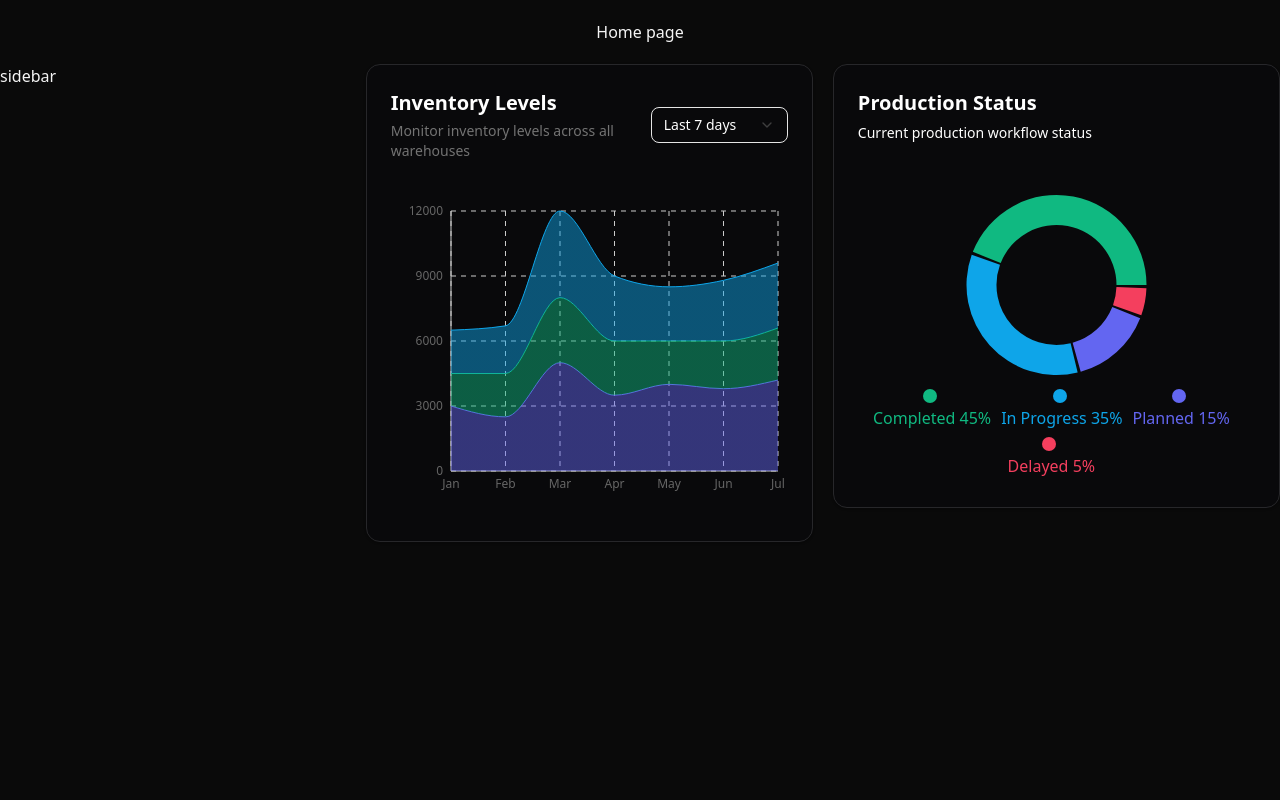
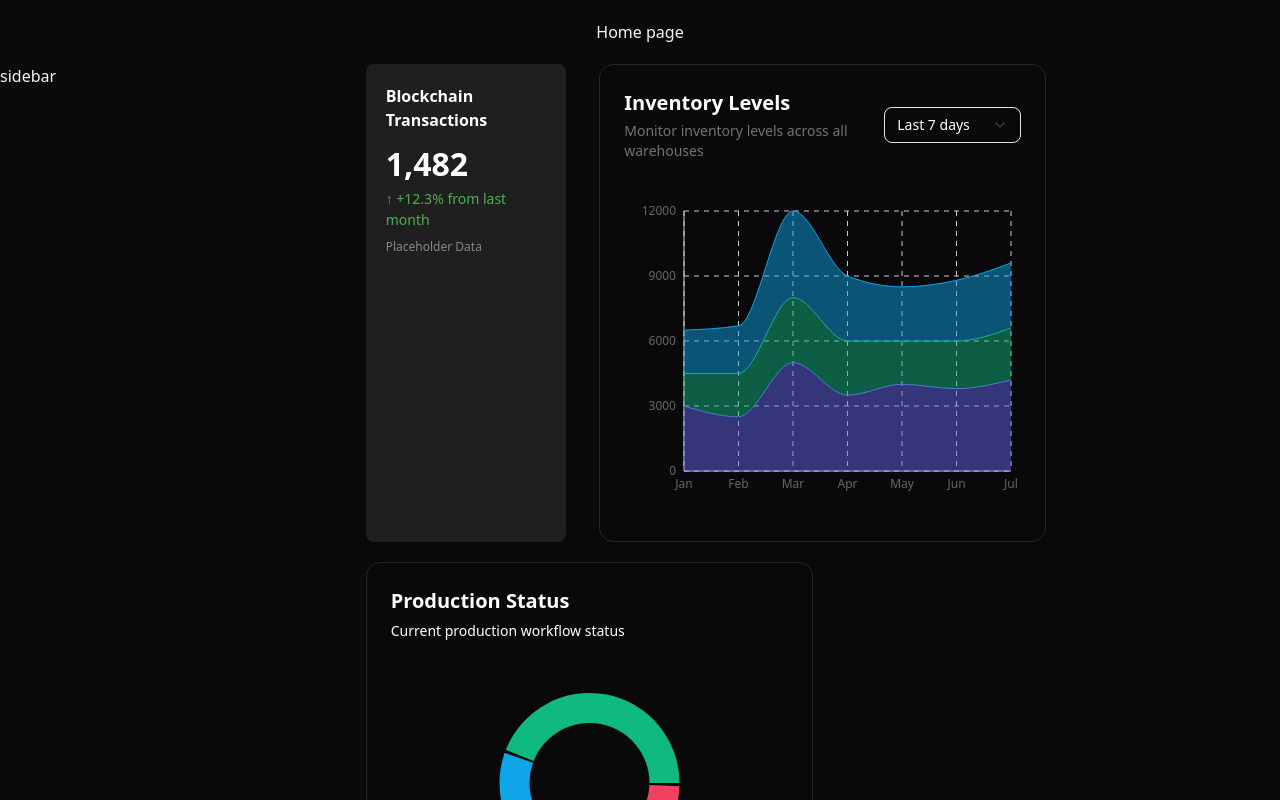
Before and after one commit to Lumen-Logistic-development/Lumen-Logistics, a Next.js app: page / in a window 1280 px wide. Shown: the top 800 px of the page. Built offline with nearby package versions, Linux system fonts and the light colour scheme.

Commit message:
Blockchain Transactions

```diff
--- a/src/app/page.tsx
+++ b/src/app/page.tsx
@@ -1,3 +1,5 @@
+
+import BlockchainTransactionsModule from '@/components/ui/blockchainTransactions';
 import { InventoryChart } from './components/inventory-chart';
 import { ProductionStatusChart } from './components/production-status-chart';
 
@@ -8,6 +10,7 @@ export default function Home() {
       <div className="grid grid-cols-7">
         <div className="col-span-2">sidebar</div>
         <div className=" col-span-5 grid gap-5 grid-cols-4 max-w-[1400px] ">
+        <BlockchainTransactionsModule/>
           <div className="col-span-2">
             <InventoryChart />
           </div>
--- /dev/null
+++ b/src/components/ui/blockchainTransactions.tsx
@@ -0,0 +1,29 @@
+import React from "react";
+
+const BlockchainTransactionsModule: React.FC = () => {
+  return (
+    <div style={{
+      backgroundColor: '#1f1f1f',
+      color: '#ffffff',
+      borderRadius: '8px',
+      padding: '20px',
+      boxShadow: '0 2px 4px rgba(0, 0, 0, 0.1)',
+      maxWidth: '200px'
+    }}>
+      <div style={{ fontSize: '16px', fontWeight: 'bold', marginBottom: '8px' }}>
+        Blockchain Transactions
+      </div>
+      <div style={{ fontSize: '32px', fontWeight: 'bold' }}>
+        1,482
+      </div>
+      <div style={{ color: '#4caf50', fontSize: '14px' }}>
+        ↑ +12.3% from last month
+      </div>
+      <div style={{ marginTop: '8px', fontSize: '12px', color: '#888' }}>
+        Placeholder Data
+      </div>
+    </div>
+  );
+};
+
+export default BlockchainTransactionsModule;
```
